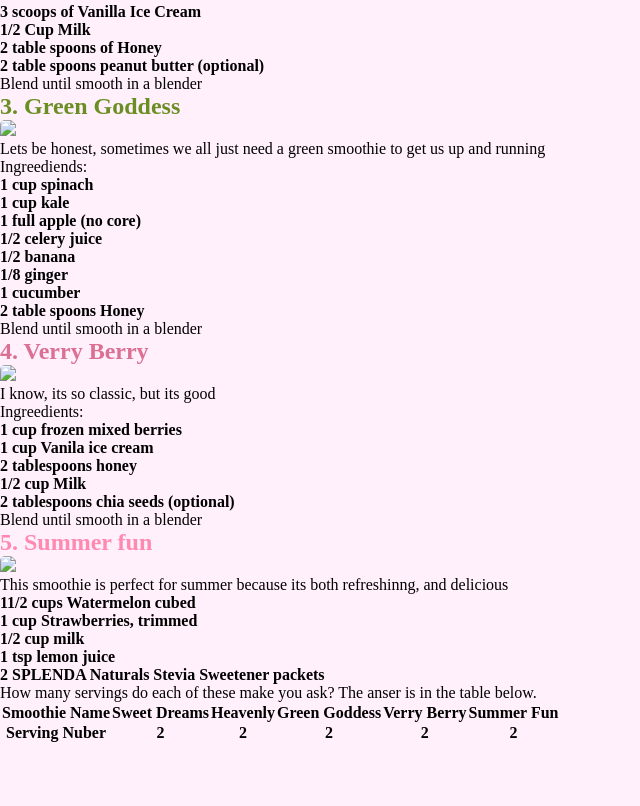
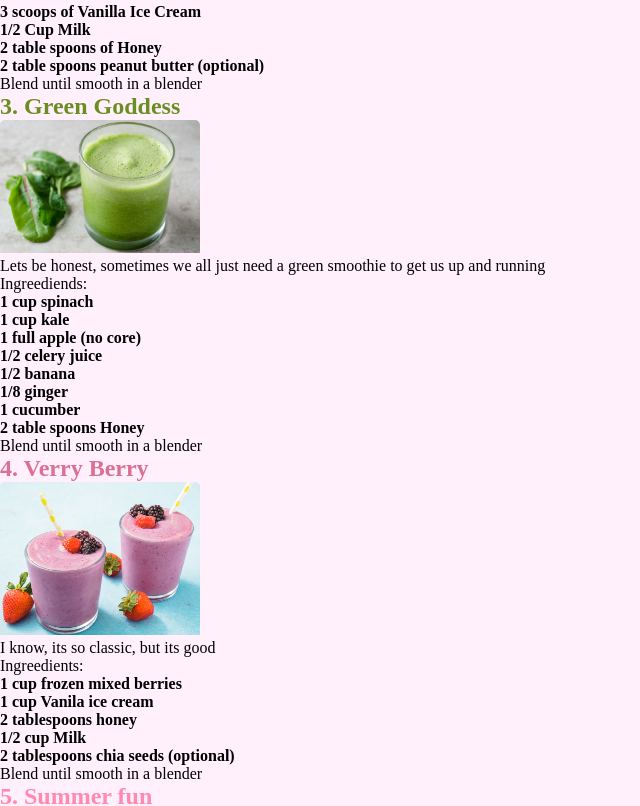
Before and after one commit to Zsabry16/Zsabry16.github.io, a plain HTML site: page index.html in a window 1280 px wide. Shown: the part 1123-1929 px from the top of the page, without its empty margins (0-640 px from the left). Before the commit the page ends 1867 px from the top, so only its background shows below. Drawn offline with Linux system fonts and the light colour scheme.

Commit message:
added pictures

```diff
--- a/index.html
+++ b/index.html
@@ -53,7 +53,7 @@
 
 
         <h2 style= "color:olivedrab">3. Green Goddess </h2>
-        <img src= "img/Green Goddess.jpg" width= "200">
+        <img src= "img/greengoddess.jpg" width= "200">
         <p>Lets be honest, sometimes we all just need a green smoothie to get us up and running</p>
         <p>Ingreediends:</p>
         <h4>1 cup spinach</h4>
@@ -70,7 +70,7 @@
 
 
         <h2 style= "color:palevioletred">4. Verry Berry</h2>
-        <img src= "img/Verry Berry.png" width= "200">
+        <img src= "img/verryberry.png" width= "200">
         <p>I know, its so classic, but its good</p>
         <p>Ingreedients:</p>
         <h4>1 cup frozen mixed berries</h4>
@@ -82,7 +82,7 @@
         <p>Blend until smooth in a blender</p>
 
         <h2 style= "color:rgb(255, 137, 176)">5. Summer fun</h2>
-        <img src= "img/Watermelon smoothie.jpg" width= "200">
+        <img src= "img/watermelonsmoothie.jpg" width= "200">
         <p>This smoothie is perfect for summer because its both refreshinng, and delicious</p>
         <h4>11/2 cups Watermelon cubed</h4>
         <h4>1 cup Strawberries, trimmed</h4>
--- a/style.css
+++ b/style.css
@@ -44,6 +44,6 @@ img {
   }
 .Card-row{
     display: grid;
-    grid-template-columns: 50% 50%;
+    grid-template-columns: 50 50;
     grid-column-gap: 10px;
 }
```
